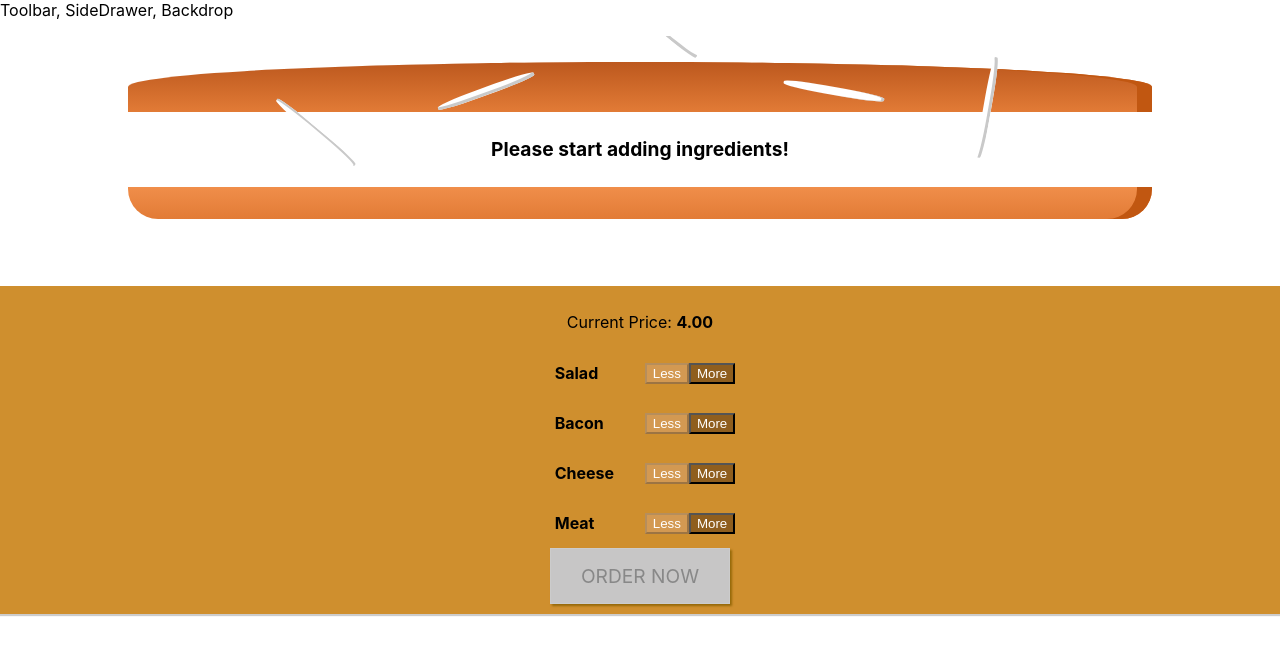
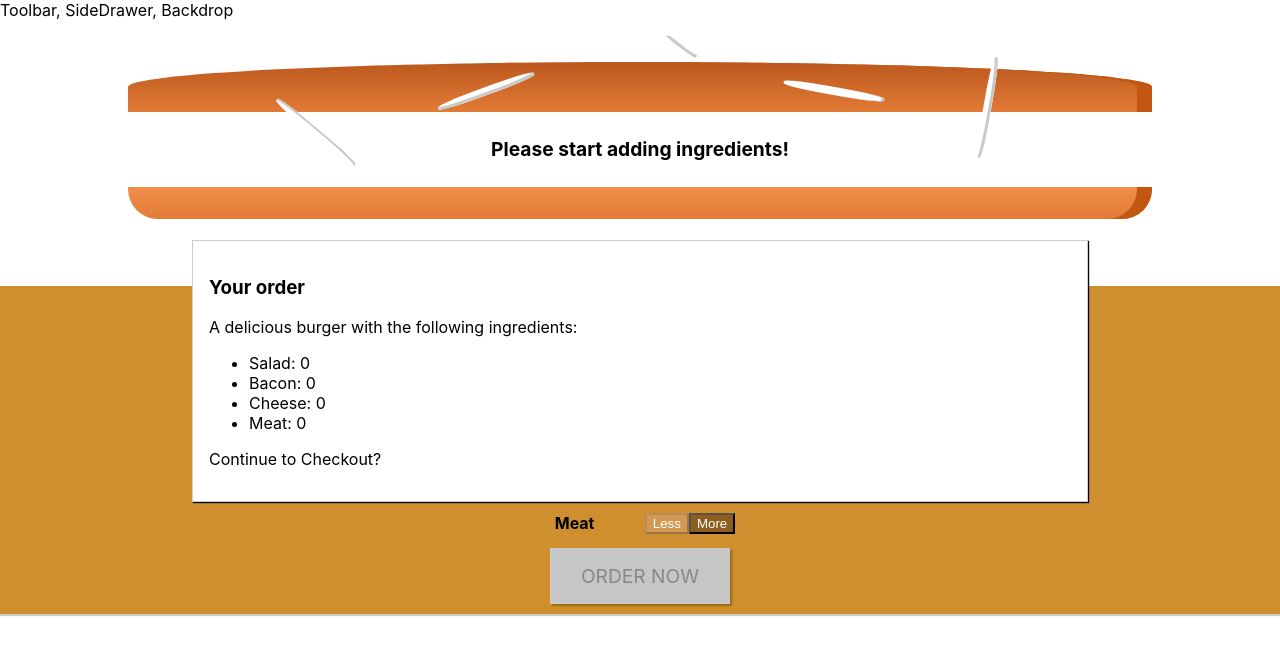
Before and after one commit to noel88/study_react, a React app in the folder burger-builder/: page / in a window 1280 px wide. Shown: the top 654 px of the page. Built offline with nearby package versions, Linux system fonts and the light colour scheme.

Commit message:
udemy (react) - 137. Creating the Order Summary Modal

```diff
--- /dev/null
+++ b/burger-builder/src/components/Burger/OrderSummary/OrderSummary.js
@@ -0,0 +1,23 @@
+import React from "react";
+import AuxHoc from "../../../hocks/AuxHoc";
+
+
+
+const OrderSummary = props => {
+    const ingredientSummary = Object.keys(props.ingredients)
+        .map(igKey => {
+            return (<li key={igKey}><span style={{textTransform: 'capitalize'}}>{igKey}</span>: {props.ingredients[igKey]}</li>);
+        });
+    return (
+        <AuxHoc>
+            <h3>Your order</h3>
+            <p>A delicious burger with the following ingredients:</p>
+            <ul>
+                {ingredientSummary}
+            </ul>
+            <p>Continue to Checkout?</p>
+        </AuxHoc>
+    )
+};
+
+export default OrderSummary;
--- /dev/null
+++ b/burger-builder/src/components/UI/Modal/Modal.js
@@ -0,0 +1,35 @@
+import React from "react";
+import styled from "styled-components";
+
+const Model = styled.div`
+    position: fixed;
+    z-index: 500;
+    background-color: white;
+    width: 70%;
+    border: 1px solid #ccc;
+    box-shadow: 1px 1px 1px black;
+    padding: 16px;
+    left: 15%;
+    top: 30%;
+    box-sizing: border-box;
+    transition: all 0.3s ease-out;
+
+@media (min-width: 600px) {
+    .Modal {
+        width: 500px;
+        left: calc(50% - 250px);
+    }
+}
+`;
+
+
+
+const modal = props => {
+    return (
+        <Model>
+            {props.children}
+        </Model>
+    )
+};
+
+export default modal;
--- a/burger-builder/src/containers/BurgerBuilder/BurgerBuilder.js
+++ b/burger-builder/src/containers/BurgerBuilder/BurgerBuilder.js
@@ -2,6 +2,8 @@ import React, { Component } from "react";
 import Aux from '../../hocks/AuxHoc';
 import Burger from '../../components/Burger/Burger';
 import BuildControls from '../../components/Burger/BuildControls/BuildControls';
+import Modal from "../../components/UI/Modal/Modal";
+import OrderSummary from "../../components/Burger/OrderSummary/OrderSummary";
 
 const INGREDIENT_PRICES = {
     salad: 0.5,
@@ -74,6 +76,9 @@ class BurgerBuilder extends Component {
         }
         return (
             <Aux>
+                <Modal>
+                    <OrderSummary ingredients={this.state.ingredients}/>
+                </Modal>
                 <Burger
                     ingredients={this.state.ingredients}
                 />
```
Also changed, not shown: burger-builder/src/components/UI/Backdrop/Backdrop.js (added), 1 other file (tests, documents, lock files or other folders).
